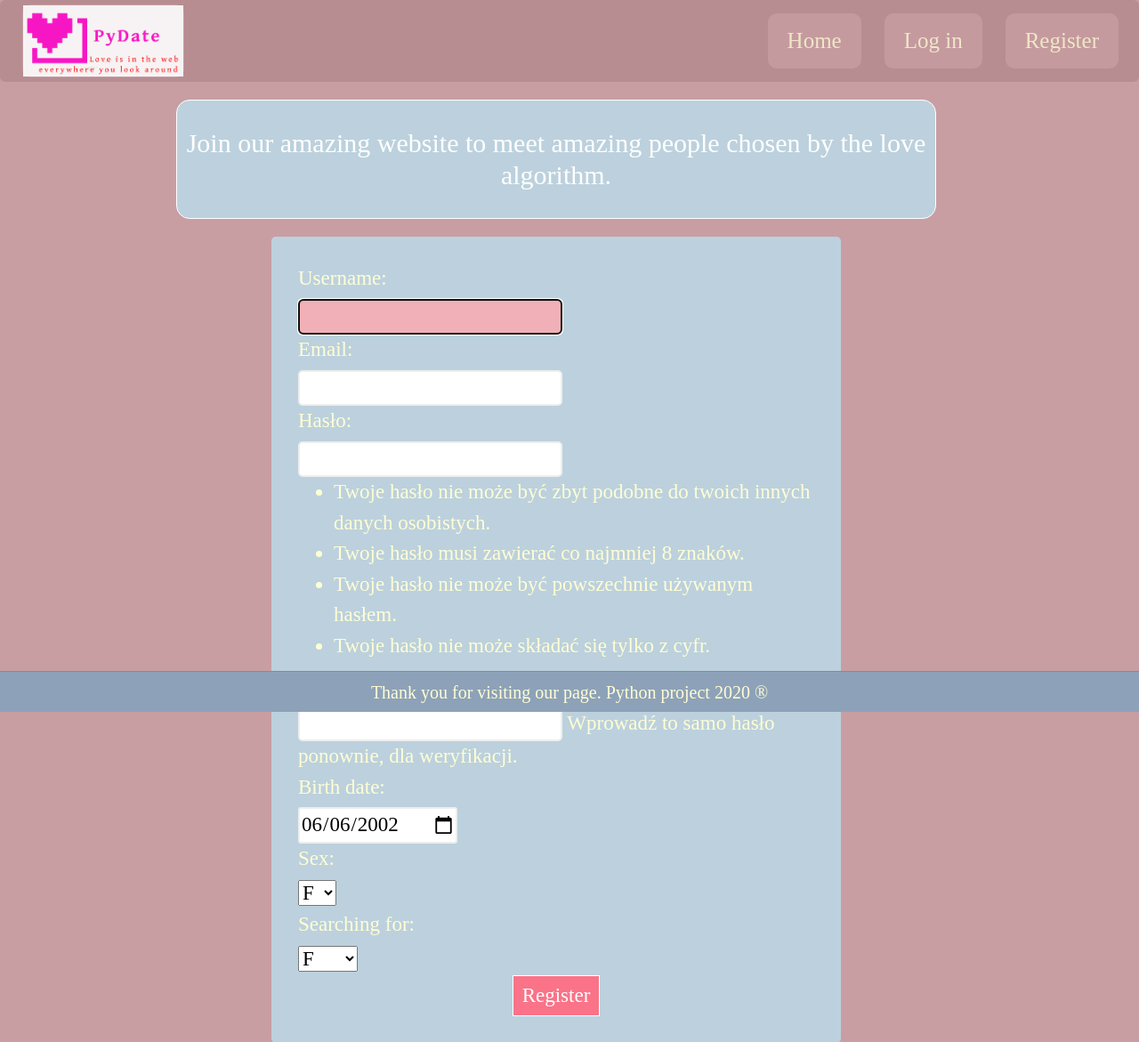
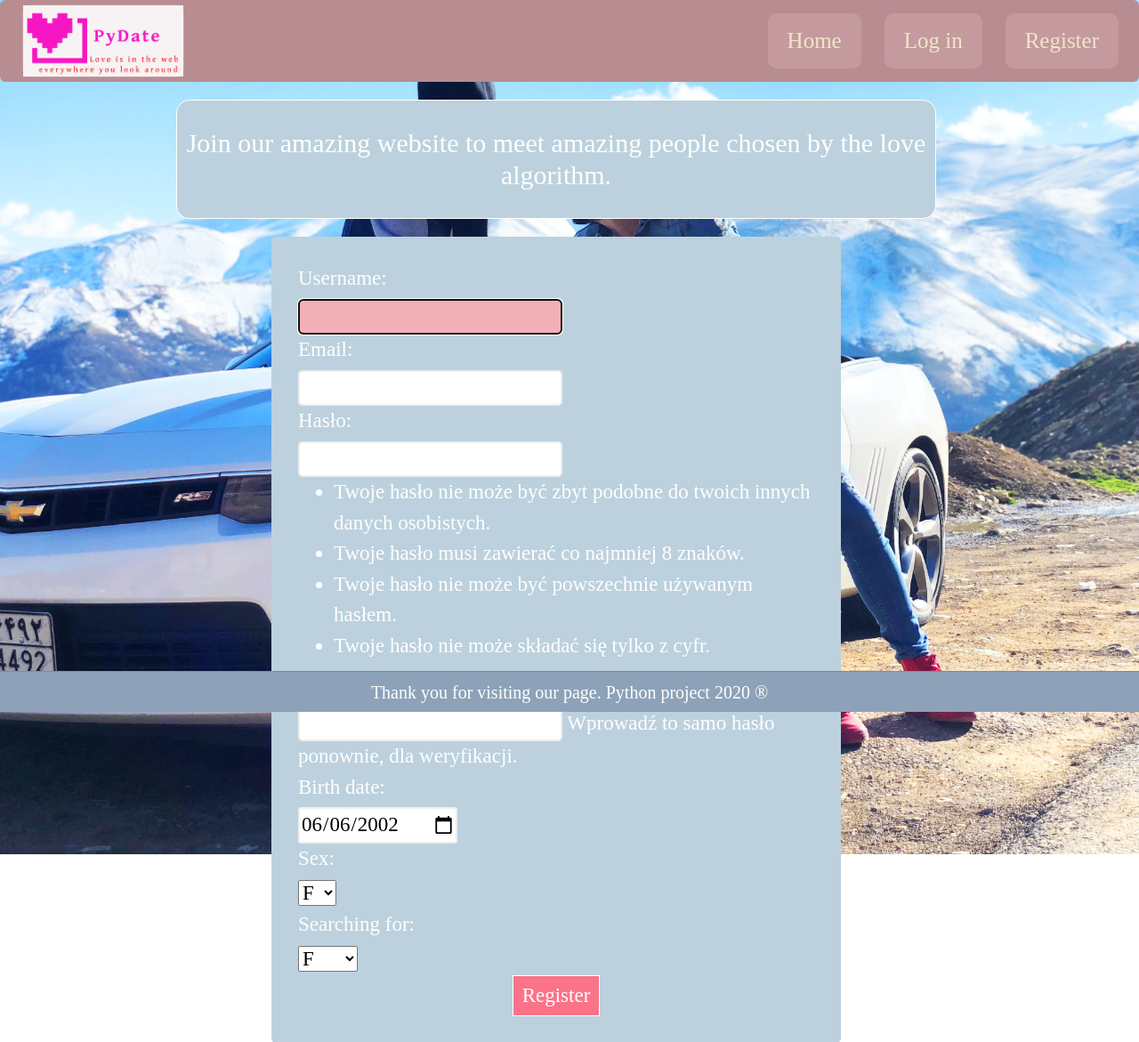
Before and after one commit to Masioki/Pydate, a Django app: page /register/ in a window 1280 px wide. Shown: the top 1171 px of the page at 89% size. Run offline with Django 3.2, Linux system fonts and the light colour scheme; some libraries are stand-ins or nearby versions.

Commit message:
cool background photo

```diff
--- a/Pydate/static/css_pages/base.css
+++ b/Pydate/static/css_pages/base.css
@@ -1,6 +1,7 @@
 body, html{
-    background-color: #C89EA3;
-    color: #FFFDD4;
+    background: url('/static/images/background/couple-near-white-chevrolet-coupe-1131575.jpg') no-repeat;
+    background-size: cover;
+    color: white;
     font-family: SansSerif;
     height: 100%;
     font-size: 10px;
```
Also changed, not shown: Pydate/static/images/background/couple-near-white-chevrolet-coupe-1131575.jpg (added).
